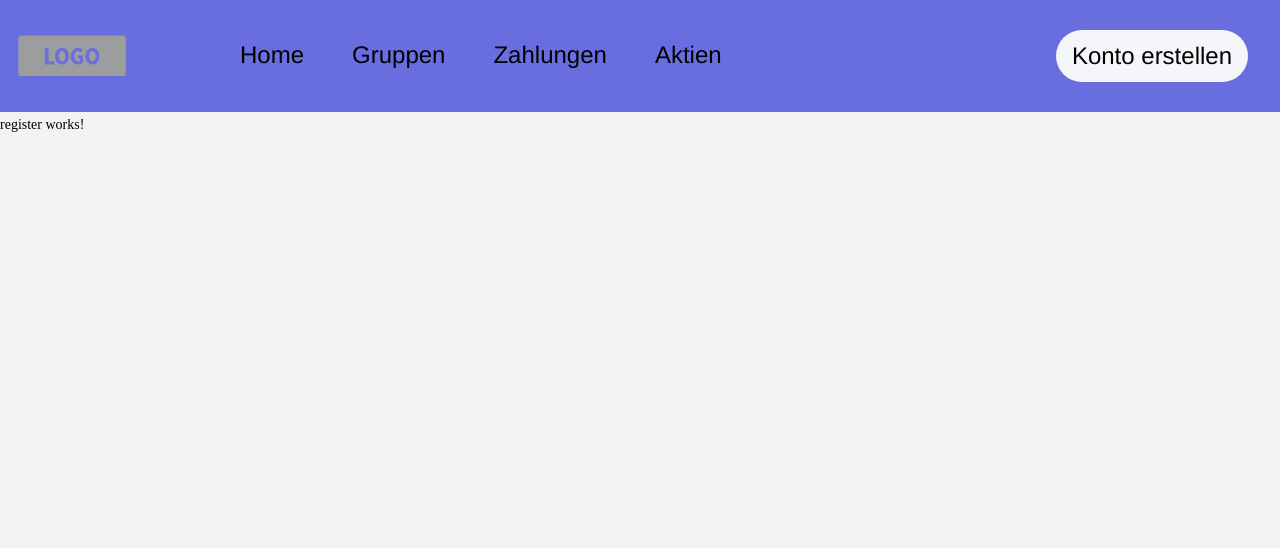
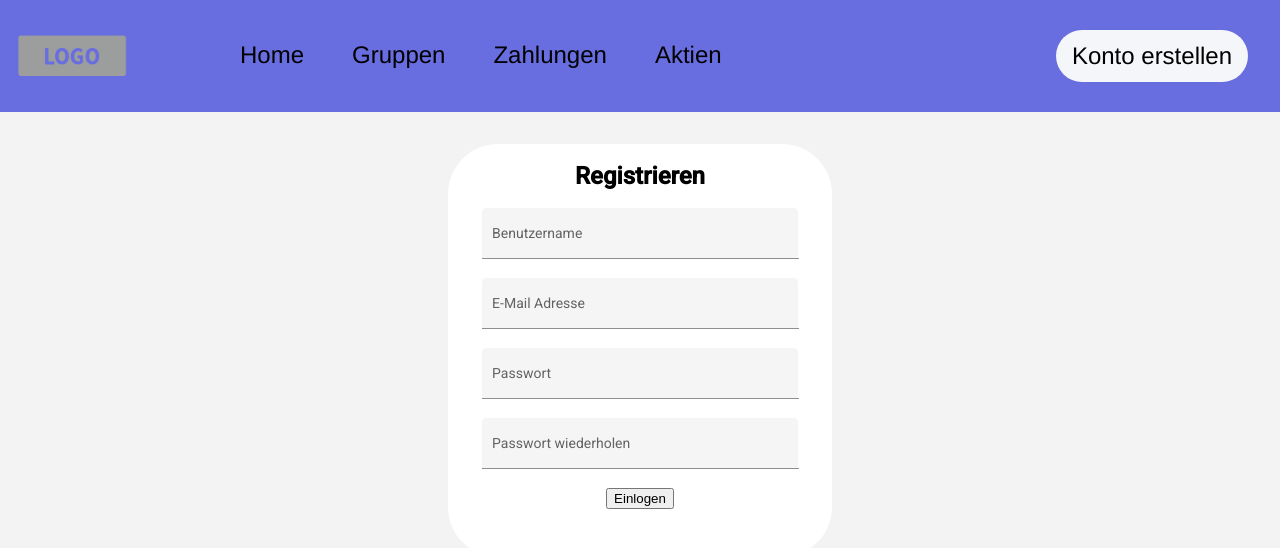
Before and after one commit to Davo00/aktien-app-frontend, an Angular app in the folder ShaFi/: page /register in a window 1280 px wide. Shown: the top 548 px of the page. Built offline with nearby package versions, Linux system fonts and the light colour scheme; a web font is replaced by a local one.

Commit message:
Registrieren Seite

```diff
--- a/ShaFi/src/app/login/login.component.html
+++ b/ShaFi/src/app/login/login.component.html
@@ -7,7 +7,7 @@
         </div>
     </div>
     <div class="SigninText">
-        Sign In
+        <h1 style="font-weight: 900;">Sign In</h1>
     </div>
     <div class="FormField">
 
--- a/ShaFi/src/app/register/register.component.css
+++ b/ShaFi/src/app/register/register.component.css
@@ -0,0 +1,78 @@
+.registerDiv{
+    margin: 2rem 1rem 2rem 1rem;
+    padding: 1rem 1rem 3rem 1rem;
+    background-color: white;
+    border-radius: 50px;
+}
+
+.InputDoppel{
+    display: flex;
+    justify-content: center;
+    align-items: center;
+    grid-gap:2rem;
+}
+
+.InputfildDoppel{
+    width: calc(45% - 1rem);
+    padding:0 0 0 0;
+}
+
+.InputEinzel{
+    display: flex;
+    justify-content: center;
+    align-items: center;
+}
+
+.InputfildEinzel{
+    width: 90%;
+}
+
+.erroronFalse{
+display: none;
+}
+
+.error{
+    display: block;
+}
+
+
+
+@media screen and (max-width: 450px) {
+    .InputfildDoppel{
+        width: 90%;
+        padding: 0 5% 0 5%;
+    }
+     .InputDoppel{
+        display: block;
+    }
+}
+
+@media screen and (min-width: 450px) {
+    .registerDiv{
+    margin: 2rem 15% 2rem 15%;
+    }
+}
+@media screen and (min-width: 600px) {
+    .registerDiv{
+    margin: 2rem 20% 2rem 20%;
+    }
+}
+@media screen and (min-width: 800px) {
+    .registerDiv{
+    margin: 2rem 30% 2rem 30%;
+    }
+}
+@media screen and (min-width: 1200px) {
+    .registerDiv{
+    margin: 2rem 35% 2rem 35%;
+
+
+}
+}
+@media screen and (min-width: 2000px) {
+    .registerDiv{
+    margin: 2rem 40% 2rem 40%;
+
+
+}
+}
--- a/ShaFi/src/app/register/register.component.html
+++ b/ShaFi/src/app/register/register.component.html
@@ -1 +1,71 @@
-<p>register works!</p>
+<body>
+
+<div class="registerDiv">
+<div class ="flexElement"><h1 style="font-weight: 900;">Registrieren</h1></div>
+
+    <!-- <div class="InputDoppel">
+
+     <mat-form-field class="InputfildDoppel" appearance="fill"  color="accent">
+        <mat-label>Vorname</mat-label>
+        <input required type="text" matInput #box1 >
+      </mat-form-field>
+
+      <mat-form-field class="InputfildDoppel" appearance="fill"  color="accent">
+        <mat-label>Nachname</mat-label>
+        <input required type="text" matInput #box2 >
+      </mat-form-field>
+    </div> -->
+
+    <div class="flexElement">
+        <mat-form-field class="InputfildEinzel" appearance="fill" hideRequiredMarker color="accent">
+            <mat-label>Benutzername</mat-label>
+            <input required matInput #Benutzer >
+          </mat-form-field>
+
+    </div>
+
+    <div class="flexElement">
+        <mat-form-field class="InputfildEinzel" appearance="fill" hideRequiredMarker color="accent">
+            <mat-label>E-Mail Adresse</mat-label>
+            <!-- <input matInput [formControl]="email" required #box3 > -->
+            <input matInput placeholder="pat@example.com" [formControl]="control" required #Email>
+            <mat-error *ngIf="control.invalid">{{getErrorMessage()}}</mat-error>
+            <!-- <mat-error *ngIf="email.invalid">Üngültige Email</mat-error> -->
+          </mat-form-field>
+
+    </div>
+    <!-- <div class="flexElement">
+        <mat-form-field class="InputfildEinzel" appearance="fill"  color="accent">
+            <mat-label>Geburtsdatum</mat-label>
+            <input required type="date" matInput #box4 >
+          </mat-form-field>
+
+    </div> -->
+    <div class="erroronFalse"  [ngClass]="{ error: errorAbfrage() } ">Hier ist ein Fehler aufgetreten, bitte die Passwörter überprüfen</div>
+    <div class="flexElement">
+        <mat-form-field class="InputfildEinzel" hideRequiredMarker appearance="fill"  color="accent">
+            <mat-label>Passwort</mat-label>
+            <input required type="password" matInput #pass1 >
+          </mat-form-field>
+
+    </div>
+    <div class="flexElement">
+        <mat-form-field class="InputfildEinzel" appearance="fill" hideRequiredMarker color="accent">
+            <mat-label>Passwort wiederholen</mat-label>
+            <input required type="password" matInput #pass2 >
+          </mat-form-field>
+
+    </div>
+
+
+    <div class="flexElement">
+        <button (click)="handleSubmit(Benutzer.value, Email.value, pass1.value, pass2.value)" class="buttonstyle">Einlogen</button>
+    </div>
+
+
+
+
+
+    </div>
+
+</body>
--- a/ShaFi/src/app/register/register.component.ts
+++ b/ShaFi/src/app/register/register.component.ts
@@ -1,15 +1,54 @@
 import { Component, OnInit } from '@angular/core';
+import { FormControl, Validators } from '@angular/forms';
+import { EmptyError } from 'rxjs';
 
 @Component({
   selector: 'app-register',
   templateUrl: './register.component.html',
   styleUrls: ['./register.component.css']
 })
-export class RegisterComponent implements OnInit {
-
+export class RegisterComponent implements OnInit{
+  control = new FormControl('', [Validators.required, Validators.email]);
+  errorNach: boolean = false;
+  date:Date = new Date();
   constructor() { }
 
   ngOnInit(): void {
   }
 
+  showError(){
+    this.errorNach = !this.errorNach;
+  }
+  errorAbfrage(){
+    return this.errorNach;
+  }
+
+  getErrorMessage() {
+    if (this.control.hasError('required')) {
+      return 'You must enter a value';
+    }
+
+    return this.control.hasError('email') ? 'Not a valid email' : '';
+  }
+
+  handleSubmit(Benutzername: string,email: string,password: string,passwordrep: string,){
+
+    if(password !== passwordrep){
+      this.showError();
+
+    }
+    if(password === passwordrep ){
+      if(this.errorNach)
+      this.showError();
+
+      /* var alterDate = new Date(alter); */
+      /* console.log(alterDate) */
+    var submit: {Benutzername: string; Email: string; Password: string} =
+    {"Benutzername": Benutzername, "Email": email, "Password": password}
+
+    console.log(submit)
+
+    }
+  }
+
 }
```
Also changed, not shown: ShaFi/src/app/app.module.ts (+4 -3 lines).
